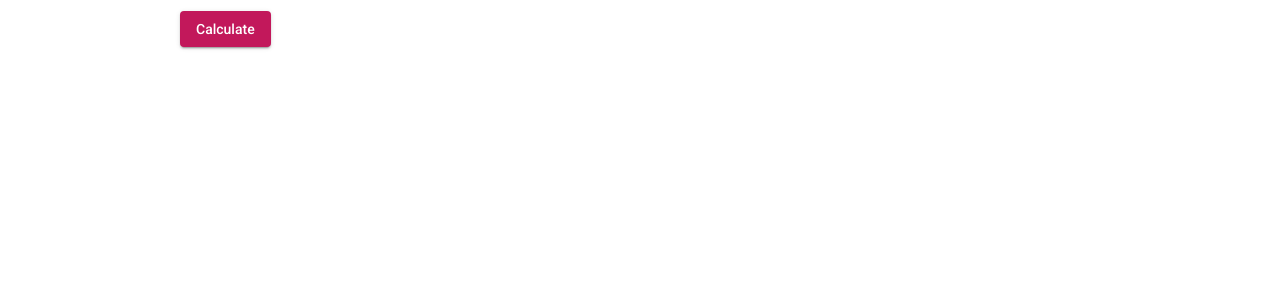
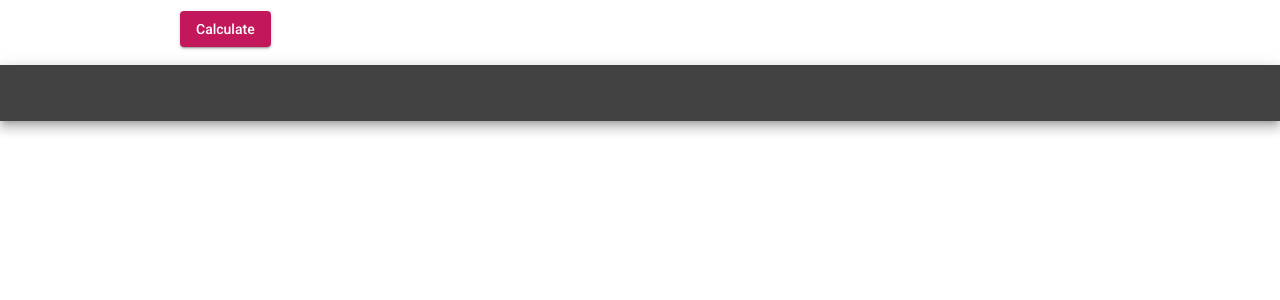
Before and after one commit to MoKoky/Bool-Interpreter, an Angular app: page / in a window 1280 px wide. Shown: the top 300 px of the page. Built offline with nearby package versions, Linux system fonts and the light colour scheme.

Commit message:
Added table and evaluate formula tree with all possibilities of the variables

```diff
--- a/src/app/app.component.html
+++ b/src/app/app.component.html
@@ -1,6 +1 @@
-<mat-form-field class="example-full-width">
-  <mat-label>Enter formula</mat-label>
-  <input matInput [formControl]="formControl">
-</mat-form-field>
-
-<button mat-raised-button color="primary" (click)="calculate()">Calculate</button>
+<app-bool-table></app-bool-table>
--- a/src/app/app.component.ts
+++ b/src/app/app.component.ts
@@ -1,6 +1,4 @@
 import {Component} from '@angular/core';
-import {InterpreterService} from './interpreter.service';
-import {FormControl, Validators} from '@angular/forms';
 
 @Component({
   selector: 'app-root',
@@ -9,14 +7,6 @@ import {FormControl, Validators} from '@angular/forms';
 })
 export class AppComponent {
 
-  formControl = new FormControl('', [
-    Validators.required
-  ]);
-
-  constructor(private interpreterService: InterpreterService) {
-  }
-
-  calculate(): void{
-    this.interpreterService.calculate(this.formControl.value);
+  constructor() {
   }
 }
--- a/src/app/bool-table/bool-table.component.css
+++ b/src/app/bool-table/bool-table.component.css
@@ -0,0 +1,3 @@
+table{
+  width: 100%;
+}
--- a/src/app/bool-table/bool-table.component.html
+++ b/src/app/bool-table/bool-table.component.html
@@ -1,31 +1,14 @@
-<p>bool-table works!</p>
+<mat-form-field class="example-full-width">
+  <mat-label>Enter formula</mat-label>
+  <input matInput [formControl]="formControl">
+</mat-form-field>
+
+<button mat-raised-button color="primary" (click)="calculate()">Calculate</button>
+
 <table mat-table [dataSource]="dataSource" class="mat-elevation-z8">
-
-  <!--- Note that these columns can be defined in any order.
-        The actual rendered columns are set as a property on the row definition" -->
-
-  <!-- Position Column -->
-  <ng-container matColumnDef="position">
-    <th mat-header-cell *matHeaderCellDef> No. </th>
-    <td mat-cell *matCellDef="let element"> {{element.position}} </td>
-  </ng-container>
-
-  <!-- Name Column -->
-  <ng-container matColumnDef="name">
-    <th mat-header-cell *matHeaderCellDef> Name </th>
-    <td mat-cell *matCellDef="let element"> {{element.name}} </td>
-  </ng-container>
-
-  <!-- Weight Column -->
-  <ng-container matColumnDef="weight">
-    <th mat-header-cell *matHeaderCellDef> Weight </th>
-    <td mat-cell *matCellDef="let element"> {{element.weight}} </td>
-  </ng-container>
-
-  <!-- Symbol Column -->
-  <ng-container matColumnDef="symbol">
-    <th mat-header-cell *matHeaderCellDef> Symbol </th>
-    <td mat-cell *matCellDef="let element"> {{element.symbol}} </td>
+  <ng-container [matColumnDef]="column" *ngFor="let column of displayedColumns">
+    <th mat-header-cell *matHeaderCellDef> {{column}} </th>
+    <td mat-cell *matCellDef="let element"> {{element[column]}} </td>
   </ng-container>
 
   <tr mat-header-row *matHeaderRowDef="displayedColumns"></tr>
--- a/src/app/bool-table/bool-table.component.ts
+++ b/src/app/bool-table/bool-table.component.ts
@@ -1,25 +1,6 @@
 import { Component } from '@angular/core';
-
-export interface PeriodicElement {
-  name: string;
-  position: number;
-  weight: number;
-  symbol: string;
-}
-
-const ELEMENT_DATA: PeriodicElement[] = [
-  {position: 1, name: 'Hydrogen', weight: 1.0079, symbol: 'H'},
-  {position: 2, name: 'Helium', weight: 4.0026, symbol: 'He'},
-  {position: 3, name: 'Lithium', weight: 6.941, symbol: 'Li'},
-  {position: 4, name: 'Beryllium', weight: 9.0122, symbol: 'Be'},
-  {position: 5, name: 'Boron', weight: 10.811, symbol: 'B'},
-  {position: 6, name: 'Carbon', weight: 12.0107, symbol: 'C'},
-  {position: 7, name: 'Nitrogen', weight: 14.0067, symbol: 'N'},
-  {position: 8, name: 'Oxygen', weight: 15.9994, symbol: 'O'},
-  {position: 9, name: 'Fluorine', weight: 18.9984, symbol: 'F'},
-  {position: 10, name: 'Neon', weight: 20.1797, symbol: 'Ne'},
-];
-
+import {InterpreterService} from '../interpreter.service';
+import {FormControl, Validators} from '@angular/forms';
 
 @Component({
   selector: 'app-bool-table',
@@ -28,9 +9,68 @@ const ELEMENT_DATA: PeriodicElement[] = [
 })
 export class BoolTableComponent {
 
-  constructor() { }
+  formControl = new FormControl('', [
+    Validators.required
+  ]);
 
-  displayedColumns: string[] = ['position', 'name', 'weight', 'symbol'];
-  dataSource = ELEMENT_DATA;
+  displayedColumns: string[] = [];
+  dataSource = [];
+
+  constructor(private interpreterService: InterpreterService) {
+  }
+
+  // Calculate formula and display table
+  calculate(): void{
+    // Get Formula tree
+    const formula = this.interpreterService.calculate(this.formControl.value);
+    const map = formula.map;
+    const tree = formula.tree;
+
+    // get number of possibilities that are possible with the amount of variables
+    const possibilities = Math.pow(2, map.size);
+    // Get list of all variables
+    const keys = Array.from(map.keys());
+    // Save entries ofr the table here
+    const possibilityList = [];
+
+    // Calculate each possibility
+    for (let i = 0; i < possibilities; i++){
+      // Save value to take away amounts for each bit
+      let value = i;
+      const entry = {};
+      // Go through each variable
+      for (let j = keys.length - 1; j >= 0; j--){
+        // Get value at position of variable and subtract it if it fits in the value
+        // By doing this we can determine if the variable is 0 or one in this case
+        const power = Math.pow(2, j);
+        if (value >= power){
+          value = value - power;
+          entry[keys[j]] = '1';
+          // Set value in variable map to influence tee
+          map.get(keys[j]).setValue(true);
+        } else {
+          entry[keys[j]] = '0';
+          map.get(keys[j]).setValue(false);
+        }
+      }
+      // Evaluate formula tree after all variables have been set for the current case
+      // and save outcome for the formula
+      if (tree.evaluate()){
+        entry[this.formControl.value] = '1';
+      } else {
+        entry[this.formControl.value] = '0';
+      }
+      // add the current case to the list of all cases
+      possibilityList.push(entry);
+    }
+
+    // set the finished list to be displayed in the table
+    this.dataSource = possibilityList;
+    // Set the labels of the table
+    keys.push(this.formControl.value);
+    this.displayedColumns = keys;
+  }
+
+
 
 }
--- a/src/app/interpreter.service.ts
+++ b/src/app/interpreter.service.ts
@@ -10,6 +10,11 @@ import {
   XOROperator
 } from './OperatorClasses';
 import { Injectable } from '@angular/core';
+
+export interface TreeFormula{
+  tree: Operator;
+  map: Map<string, Variable>;
+}
 
 @Injectable({
   providedIn: 'root'
@@ -30,7 +35,7 @@ export class InterpreterService {
 
   constructor() { }
 
-  public calculate(formula: string): any {
+  public calculate(formula: string): TreeFormula {
      formula =  this.priorityOperators(formula);
      console.log('Applied priority: ' + formula);
      formula = this.removeDoubleBrackets(formula);
@@ -40,7 +45,7 @@ export class InterpreterService {
      return formulaTree;
   }
 
-  private buildTree(formula: string): any {
+  private buildTree(formula: string): TreeFormula {
     const variableMap = this.collectVariables(formula);
     return {
       tree: this.buildTreeRecursive(formula, variableMap),
```
